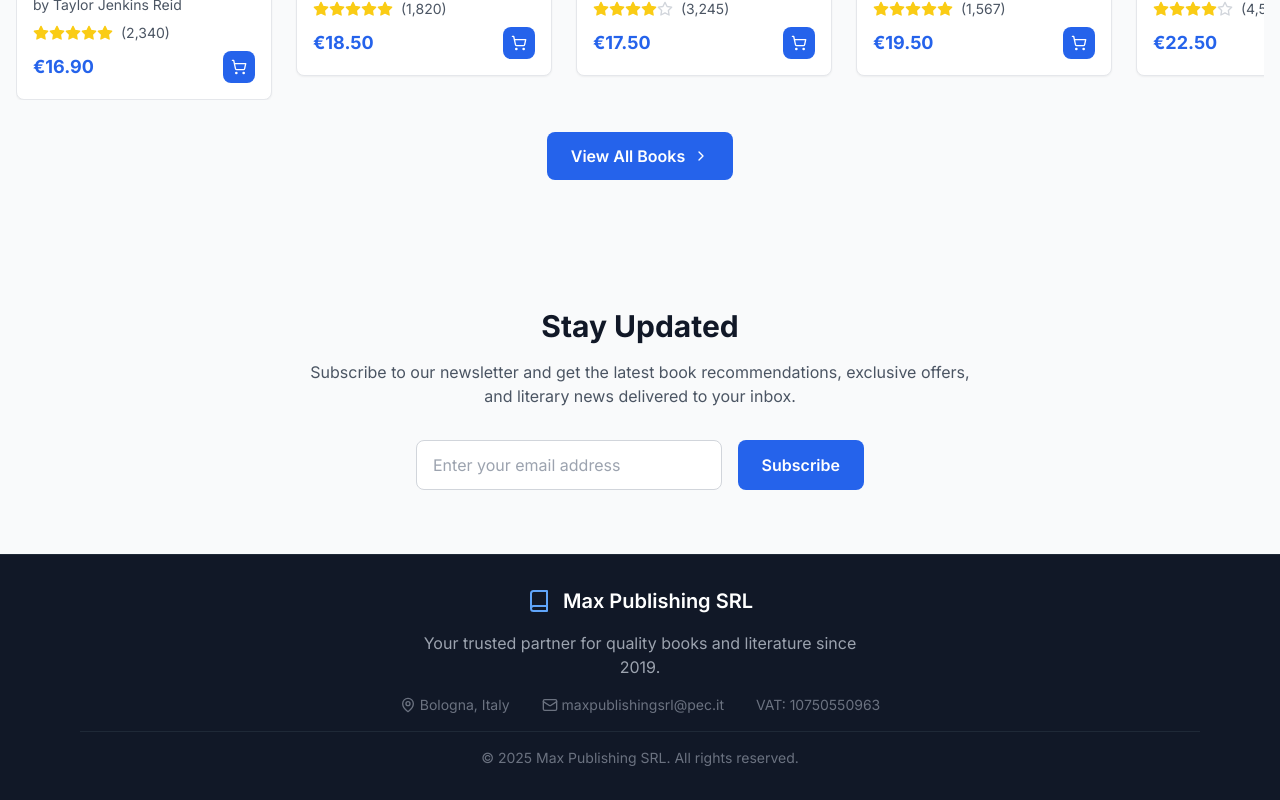
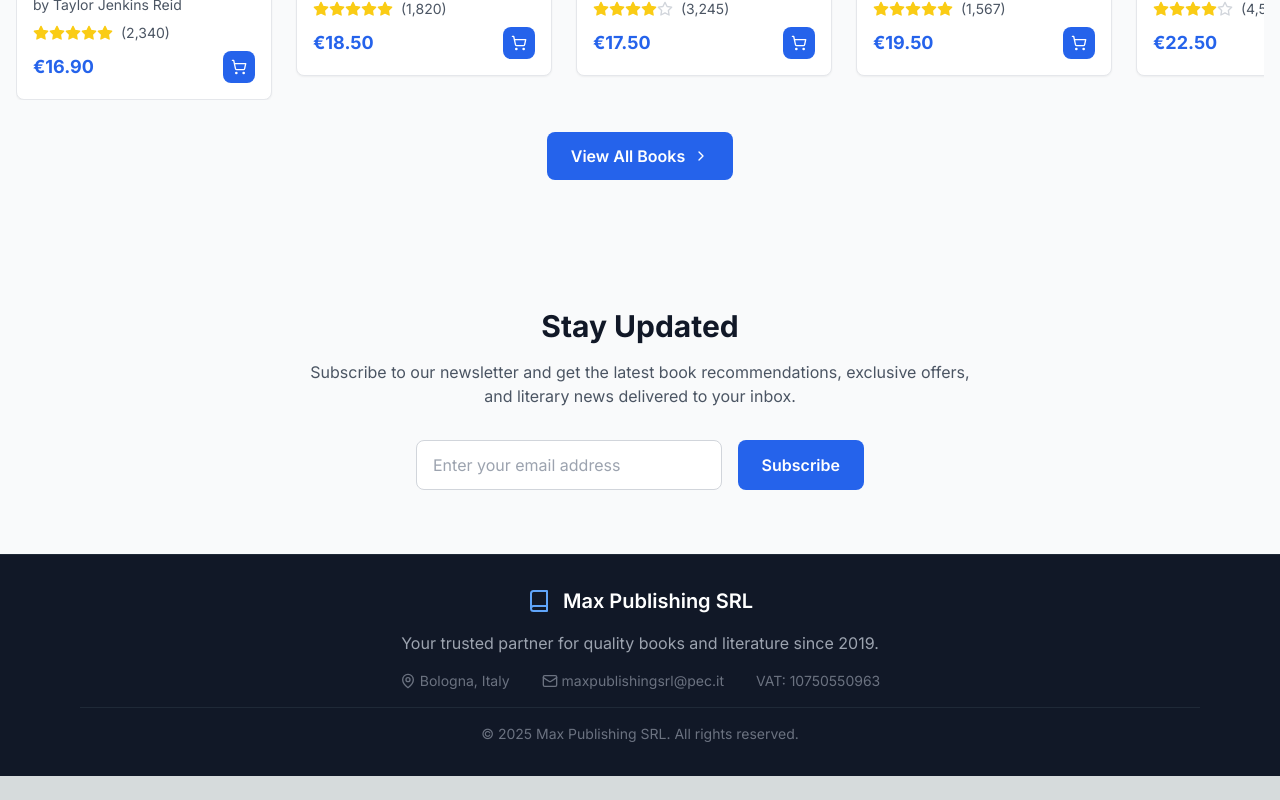
Before and after one commit to Kadxy/max-publish, a Next.js app: page / in a window 1280 px wide. Shown: the part 1450-2250 px from the top of the page. After the commit the page ends 2226 px from the top, so only its background shows below. Built offline with nearby package versions, Linux system fonts and the light colour scheme.

Commit message:
fix(footer): Increase description container width to prevent text wrapping

```diff
--- a/app/components/Footer.tsx
+++ b/app/components/Footer.tsx
@@ -20,7 +20,7 @@ export default function Footer({ onNavigate }: FooterProps) {
                     </div>
 
                     {/* Description */}
-                    <p className="text-gray-400 max-w-md">
+                    <p className="text-gray-400 max-w-2xl">
                         {t(TEXTS.footer.company_desc)}
                     </p>
 
```
